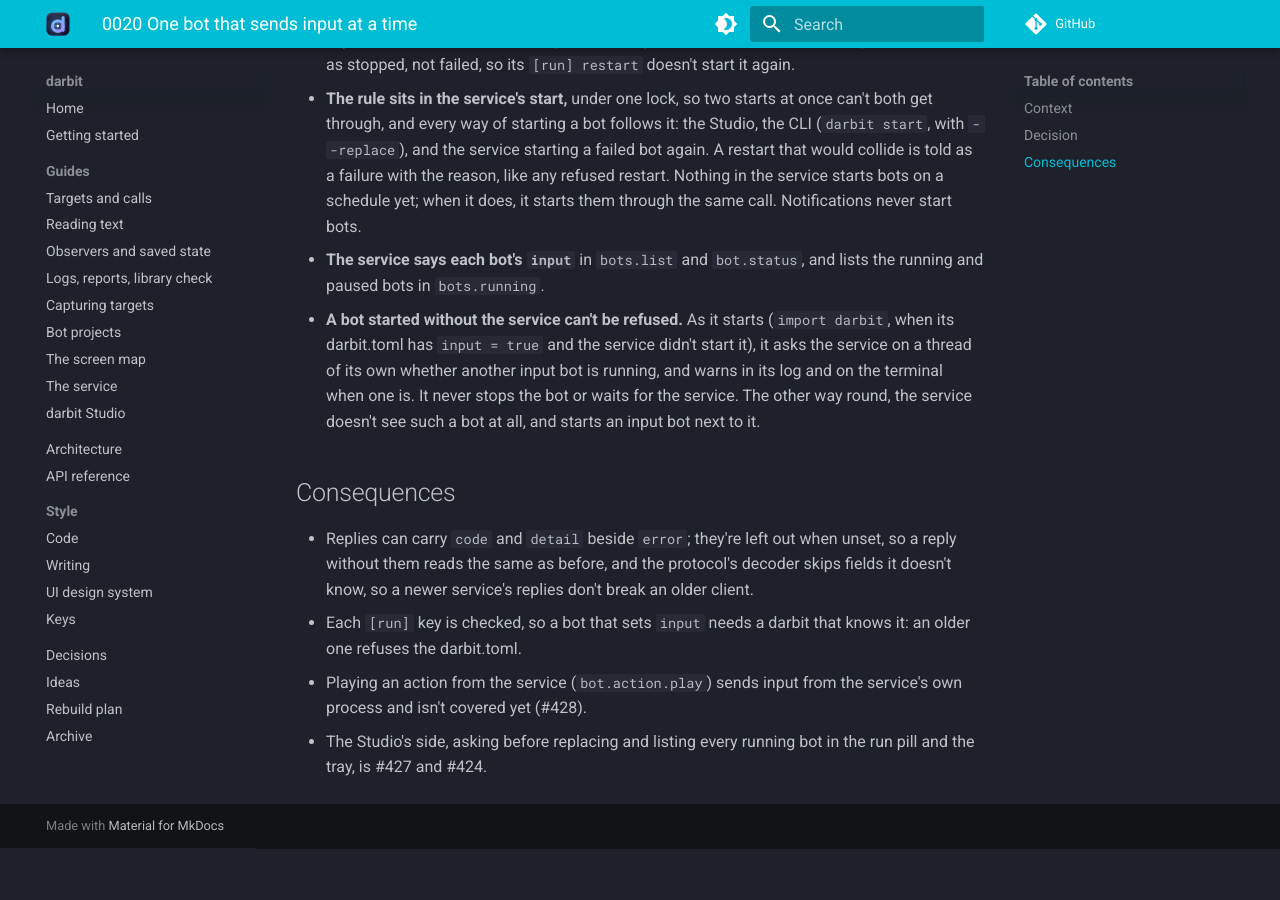
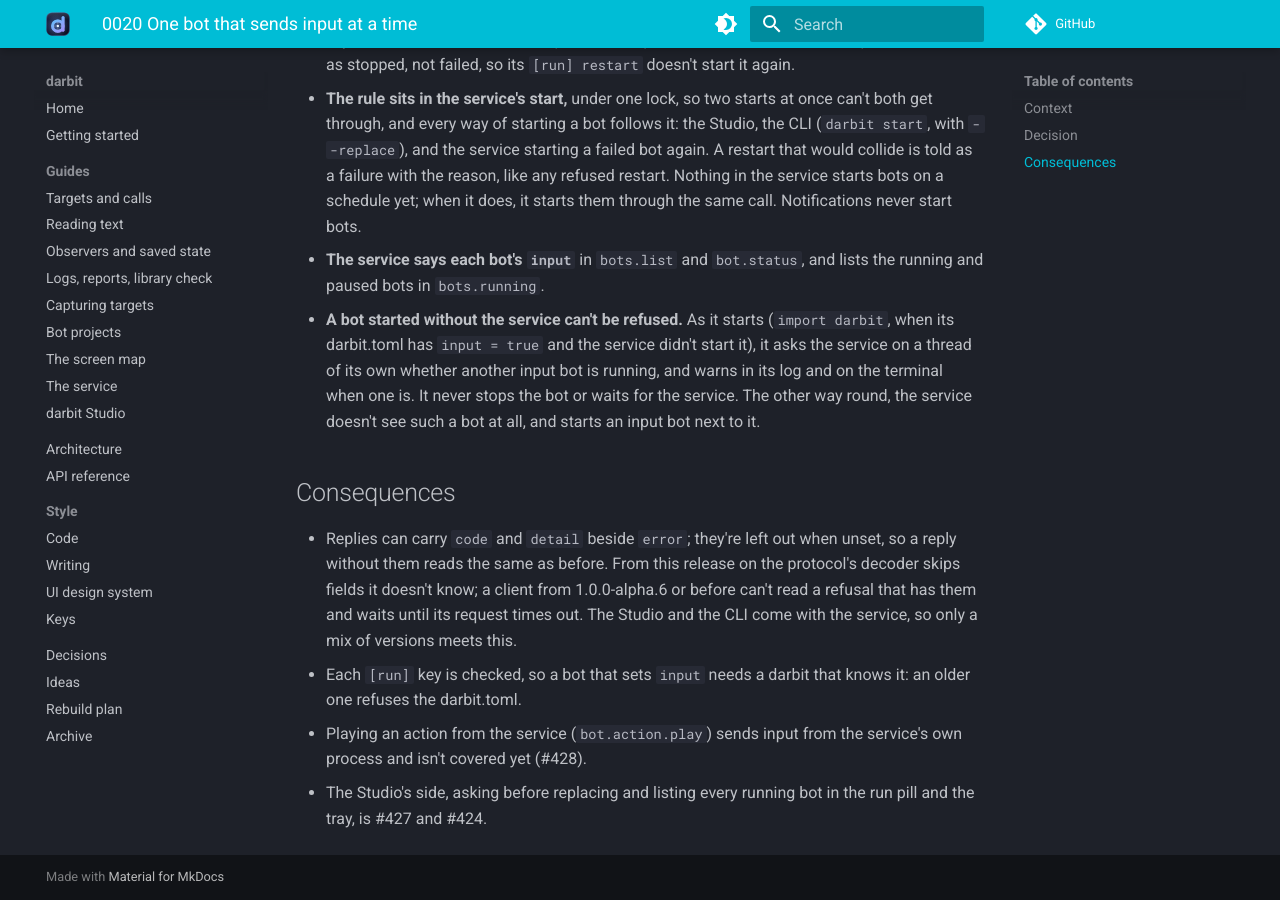
Before and after one commit to FaisalAfks/darbit, an MkDocs documentation site: the page built from docs/decisions/0020-one-input-bot-at-a-time.md, in a window 1280 px wide and 900 px high, scrolled down 954 px. Built offline with MkDocs 1.6.1 and Material for MkDocs 9.7.7, drawn with Linux system fonts in a browser that asks for light colours; comment, search, counter and statistics services are not loaded; before the commit the page ends 1802 px from its top, so only the background shows below that.

Commit message:
Say which clients skip unknown reply fields; a broken bot counts as sending input

```diff
--- a/docs/decisions/0020-one-input-bot-at-a-time.md
+++ b/docs/decisions/0020-one-input-bot-at-a-time.md
@@ -43,8 +43,9 @@ my-bot`, `darbit run`, a terminal) has no pid file and doesn't talk to the servi
 ## Consequences
 
 - Replies can carry `code` and `detail` beside `error`; they're left out when unset, so a reply without them reads the
-  same as before, and the protocol's decoder skips fields it doesn't know, so a newer service's replies don't break
-  an older client.
+  same as before. From this release on the protocol's decoder skips fields it doesn't know; a client from
+  1.0.0-alpha.6 or before can't read a refusal that has them and waits until its request times out. The Studio and
+  the CLI come with the service, so only a mix of versions meets this.
 - Each `[run]` key is checked, so a bot that sets `input` needs a darbit that knows it: an older one refuses the
   darbit.toml.
 - Playing an action from the service (`bot.action.play`) sends input from the service's own process and isn't covered
```
Also changed, not shown: docs/guides/service.md (+1 -1 lines), 1 other file.
